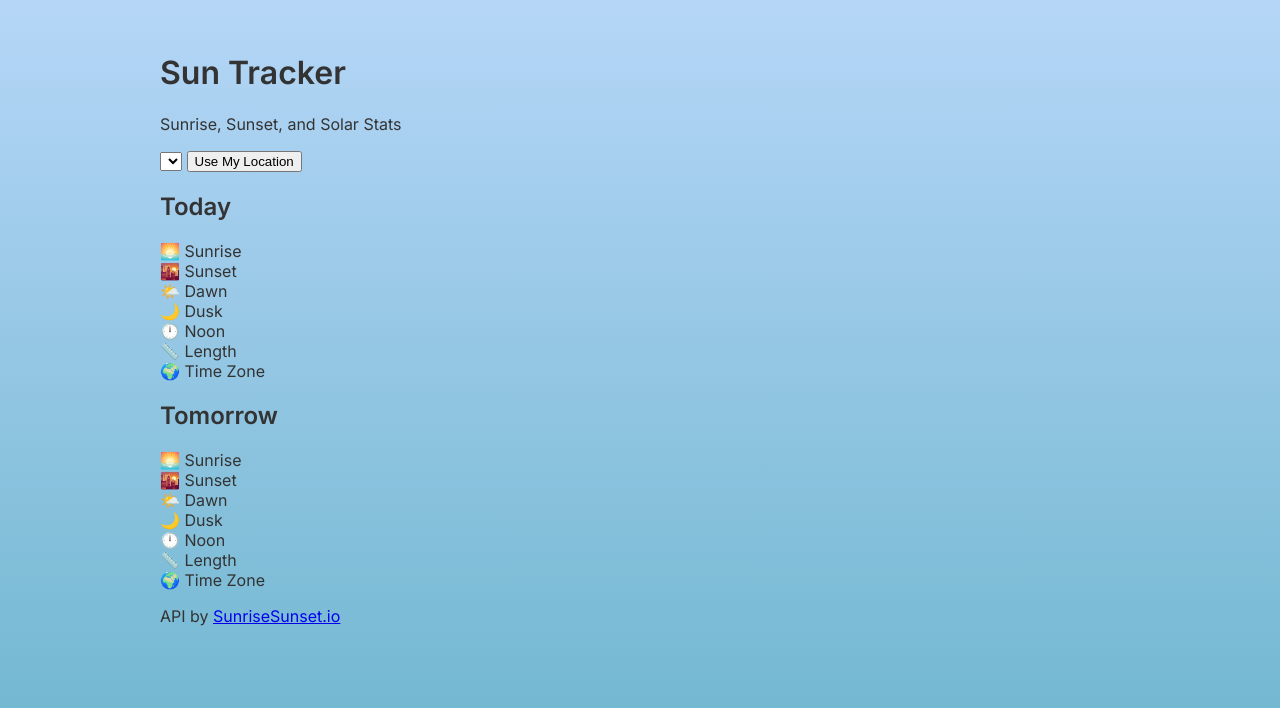
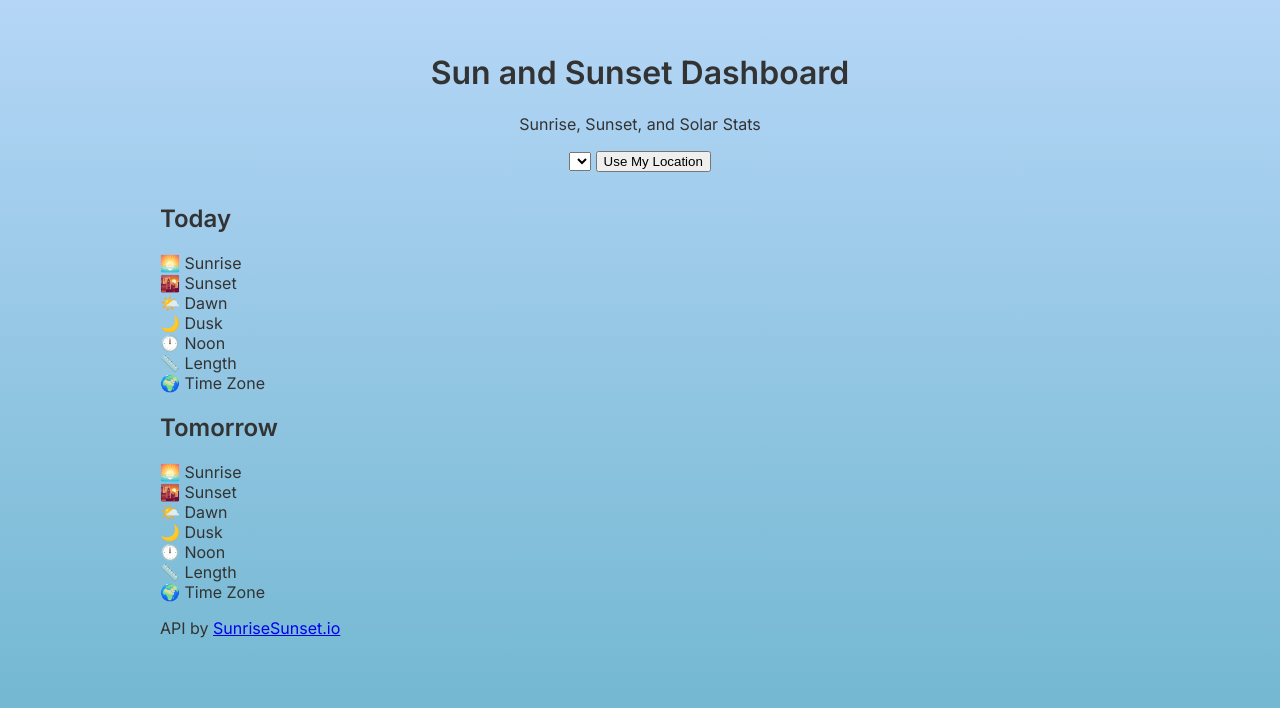
Before and after one commit to joenwoke/ITMD-441-Lab-6, a plain HTML site: page index.html in a window 1280 px wide. Drawn offline with Linux system fonts and the light colour scheme.

Commit message:
Centered dashboard and renamed it

```diff
--- a/index.html
+++ b/index.html
@@ -11,7 +11,7 @@
 	<body>
 		<div class="app-wrapper">
       <header>
-        <h1>Sun Tracker</h1>
+        <h1>Sun and Sunset Dashboard</h1>
         <p class="subtitle">Sunrise, Sunset, and Solar Stats</p>
         <div class="input-controls">
           <select id="locationSelect"></select>
--- a/styles.css
+++ b/styles.css
@@ -11,4 +11,9 @@ body {
     max-width: 960px;
     margin: auto;
     padding: 2rem;
-  }
+}
+
+header {
+    text-align: center;
+    margin-bottom: 2rem;
+}
```
